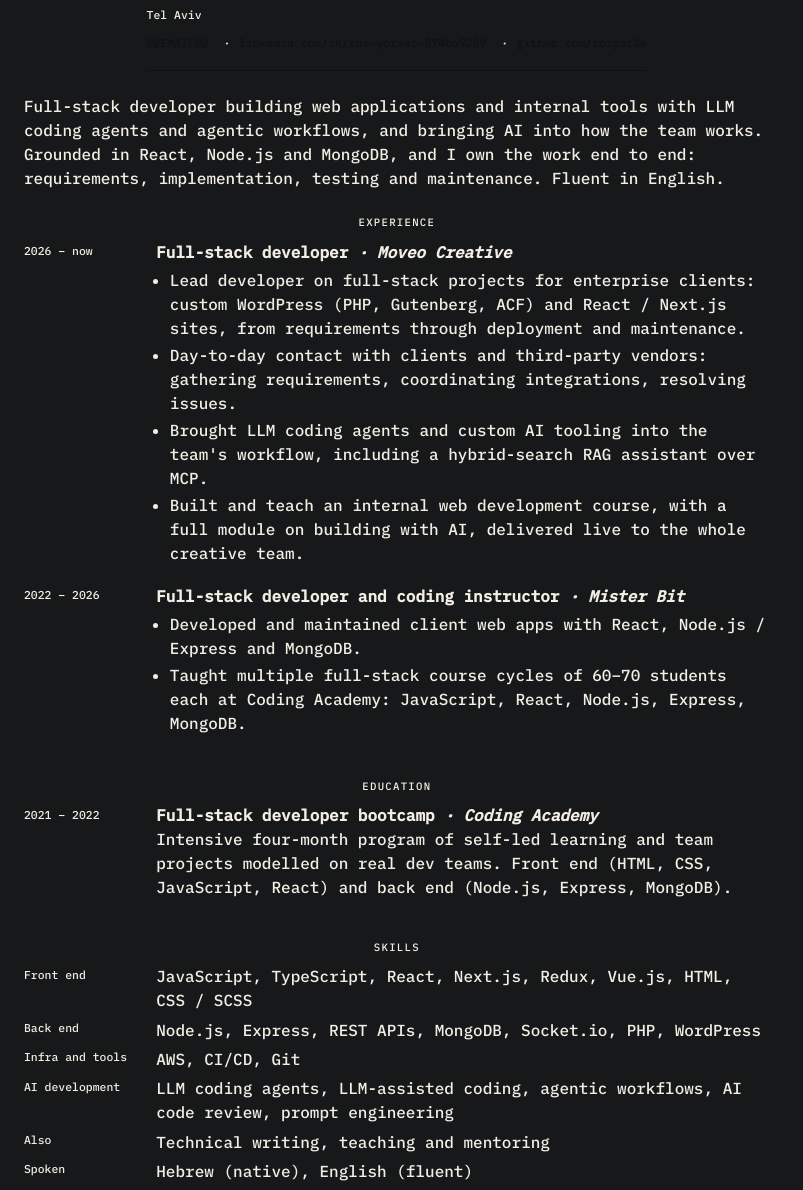
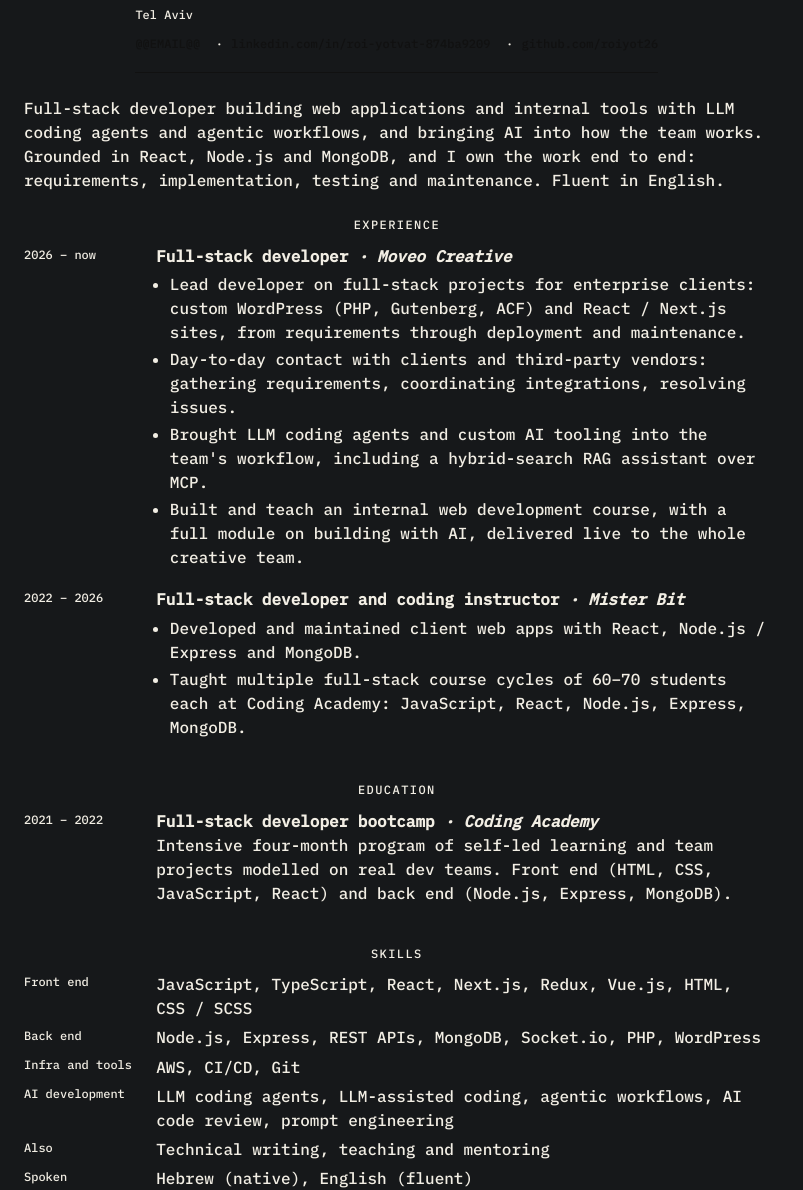
Before and after one commit to roiyot26/h0-layout, a website built with Vite: page cv/cv.html in a window 1280 px wide. Shown: the part 87-1277 px from the top of the page, without its empty margins (0-803 px from the left). Built offline with nearby package versions, Linux system fonts and the light colour scheme; a web font is replaced by a local one.

Commit message:
Raise the CV's small type to 9pt

```diff
--- a/cv/cv.html
+++ b/cv/cv.html
@@ -50,13 +50,11 @@ h1 {
 .location {
   font-family: "IBM Plex Mono", monospace;
   font-weight: 500;
-  font-size: 8.6pt;
   margin-top: 1.5mm;
 }
 .contact {
   font-family: "IBM Plex Mono", monospace;
   font-weight: 500;
-  font-size: 8.6pt;
   margin-top: 3mm;
 }
 .contact a { color: #111; text-decoration: none }
@@ -64,7 +62,6 @@ h1 {
 h2 {
   font-family: "IBM Plex Mono", monospace;
   font-weight: 500;
-  font-size: 8pt;
   letter-spacing: 0.12em;
   text-transform: uppercase;
   margin: 6.5mm 0 2.5mm;
@@ -78,7 +75,6 @@ h2 {
 .yrs {
   font-family: "IBM Plex Mono", monospace;
   font-weight: 500;
-  font-size: 8.6pt;
   padding-top: 0.6mm;
   font-variant-numeric: tabular-nums;
 }
@@ -95,9 +91,9 @@ dl.skills {
 .skills dt {
   font-family: "IBM Plex Mono", monospace;
   font-weight: 500;
-  font-size: 8.6pt;
   padding-top: 0.4mm;
 }
+h2, .yrs, .skills dt, .contact, .location { font-size: 9pt }
 </style>
 </head>
 <body>
```
Also changed, not shown: 1 other file.
